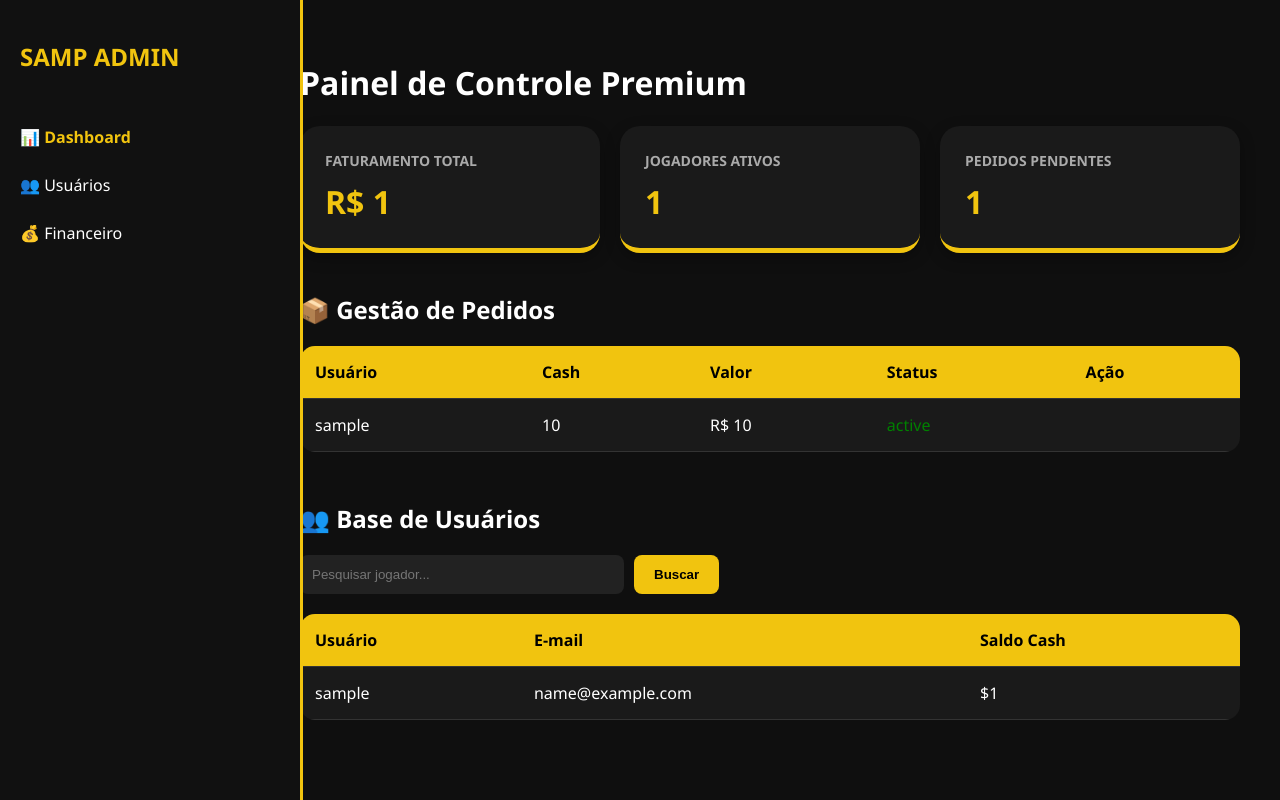
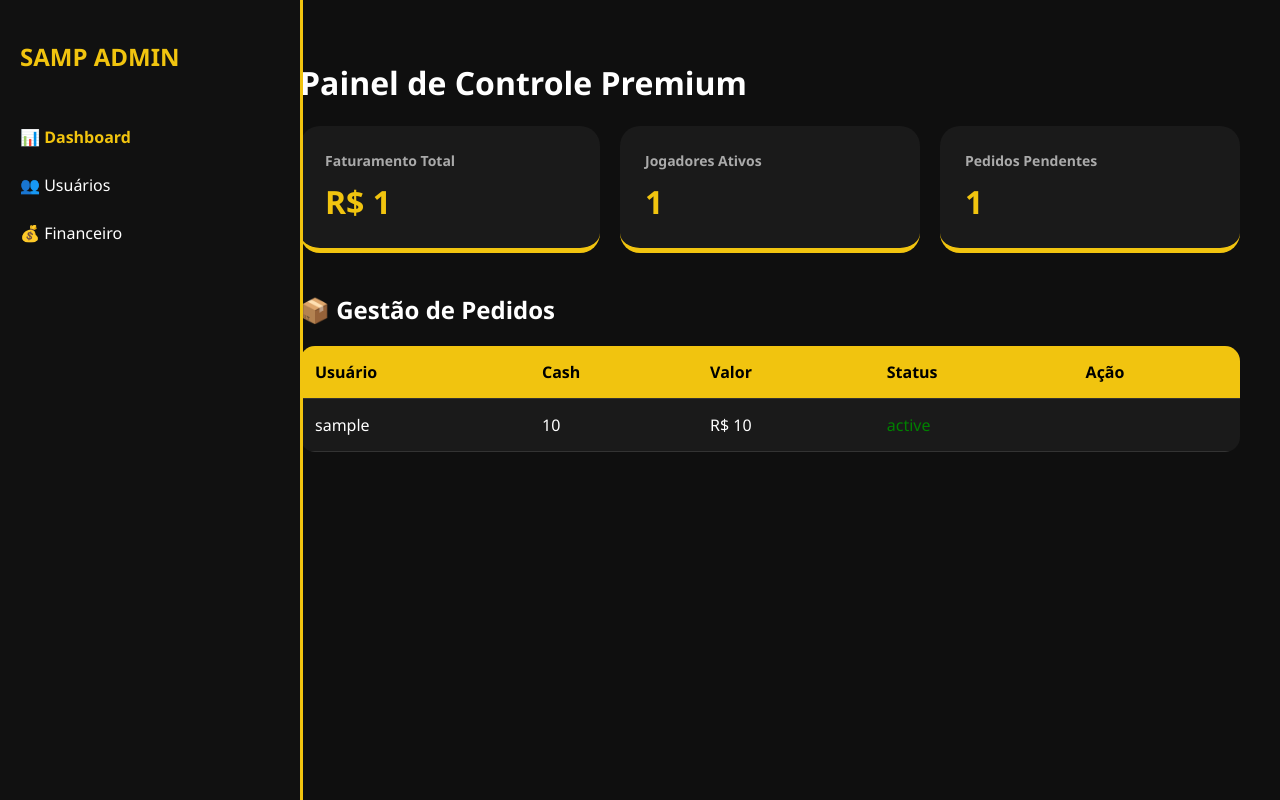
Before and after one commit to chavexochespirito-creator/Aether-RPG, a Node server app: template views/admin.ejs in a window 1280 px wide. Run offline with Node 20, Linux system fonts and the light colour scheme; tables that the repository leaves empty hold one stand-in row (values such as "Sample post"); the template is opened without the code that fills it: values that come from a table or form of the project are taken from there, most other values are stand-ins (such as "Sample title", 1, 10 or a date in 2020); some libraries are stand-ins or nearby versions.

Commit message:
Update admin.ejs

```diff
--- a/views/admin.ejs
+++ b/views/admin.ejs
@@ -7,16 +7,13 @@
         .sidebar { width: 260px; background: #111; height: 100vh; padding: 20px; border-right: 3px solid #f1c40f; position: fixed; }
         .main { margin-left: 260px; padding: 40px; width: 100%; }
         .stats-grid { display: grid; grid-template-columns: repeat(auto-fit, minmax(250px, 1fr)); gap: 20px; margin-bottom: 40px; }
-        .stat-card { background: #1a1a1a; padding: 25px; border-radius: 20px; border-bottom: 5px solid #f1c40f; box-shadow: 0 5px 15px rgba(0,0,0,0.3); }
-        .stat-card h4 { color: #aaa; margin: 0; font-size: 14px; text-transform: uppercase; }
+        .stat-card { background: #1a1a1a; padding: 25px; border-radius: 20px; border-bottom: 5px solid #f1c40f; }
+        .stat-card h4 { color: #aaa; margin: 0; font-size: 14px; }
         .stat-card p { font-size: 32px; font-weight: bold; margin: 10px 0 0; color: #f1c40f; }
         table { width: 100%; border-collapse: collapse; background: #1a1a1a; border-radius: 15px; overflow: hidden; }
         th, td { padding: 15px; text-align: left; border-bottom: 1px solid #333; }
-        th { background: #f1c40f; color: black; font-weight: bold; }
+        th { background: #f1c40f; color: black; }
         .btn-approve { background: #2ecc71; color: white; border: none; padding: 8px 15px; border-radius: 8px; cursor: pointer; font-weight: bold; }
-        .search-box { margin-bottom: 20px; display: flex; gap: 10px; }
-        .search-box input { padding: 12px; border-radius: 8px; border: none; width: 300px; background: #222; color: white; }
-        .search-box button { padding: 12px 20px; background: #f1c40f; border: none; border-radius: 8px; cursor: pointer; font-weight: bold; }
     </style>
 </head>
 <body>
@@ -40,9 +37,7 @@
             <tr><th>Usuário</th><th>Cash</th><th>Valor</th><th>Status</th><th>Ação</th></tr>
             <% orders.forEach(order => { %>
             <tr>
-                <td><%= order.username %></td>
-                <td><%= order.cashAmount %></td>
-                <td>R$ <%= order.amount %></td>
+                <td><%= order.username %></td><td><%= order.cashAmount %></td><td>R$ <%= order.amount %></td>
                 <td style="color: <%= order.status === 'Pendente' ? 'orange' : 'green' %>"><%= order.status %></td>
                 <td>
                     <% if(order.status === 'Pendente') { %>
@@ -55,17 +50,6 @@
             </tr>
             <% }) %>
         </table>
-        <h2 style="margin-top: 50px;">👥 Base de Usuários</h2>
-        <form class="search-box" action="/admin" method="GET">
-            <input name="search" placeholder="Pesquisar jogador..." value="<%= query %>">
-            <button type="submit">Buscar</button>
-        </form>
-        <table>
-            <tr><th>Usuário</th><th>E-mail</th><th>Saldo Cash</th></tr>
-            <% users.forEach(user => { %>
-            <tr><td><%= user.username %></td><td><%= user.email %></td><td>$<%= user.cash %></td></tr>
-            <% }) %>
-        </table>
     </div>
 </body>
 </html>
```
